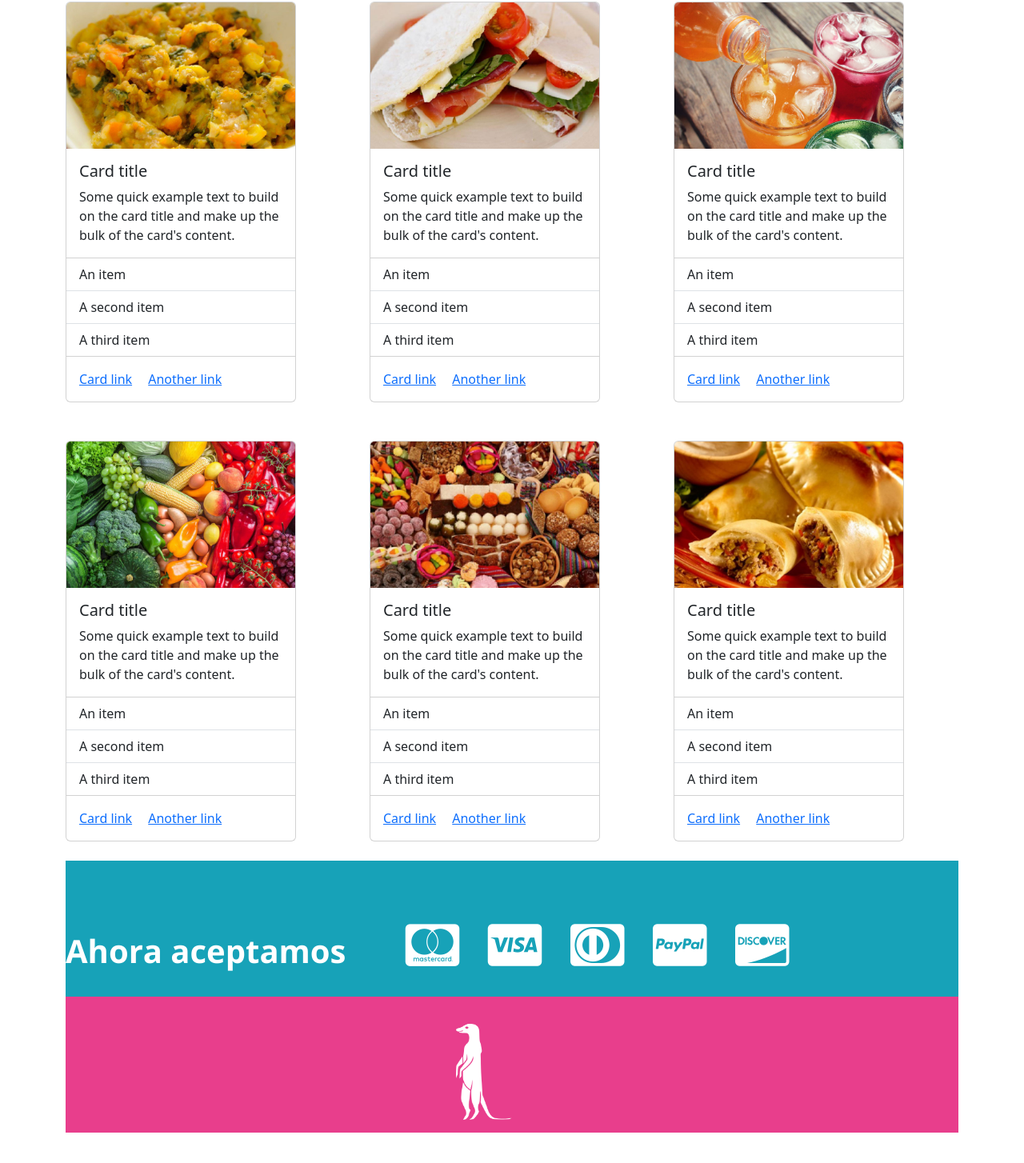
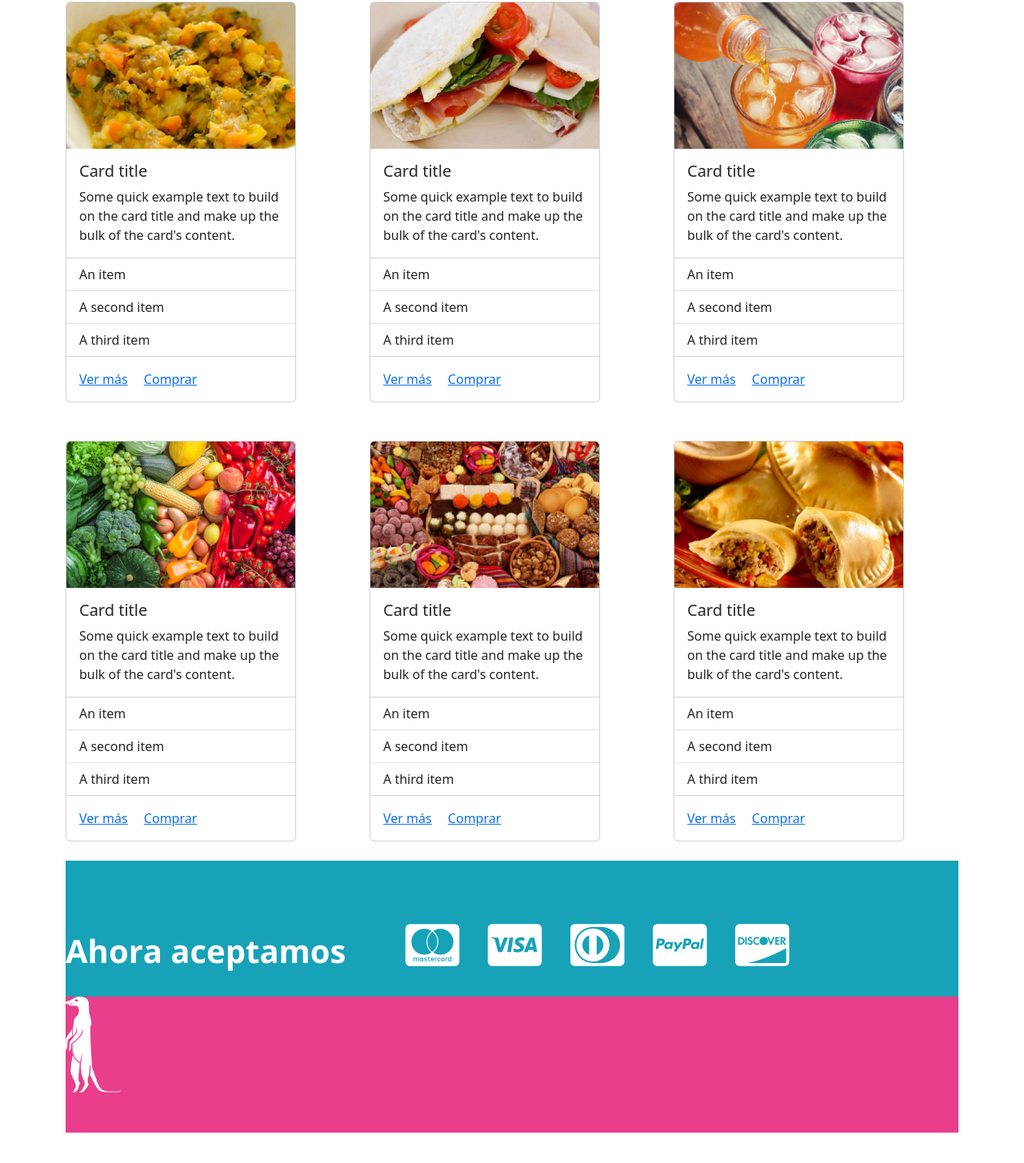
Before and after one commit to faguilarv/DesafioSuricata, a plain HTML site: page index.html in a window 1280 px wide. Shown: the part 342-1796 px from the top of the page at 80% size. Drawn offline with nearby package versions, Linux system fonts and the light colour scheme.

Commit message:
cambios en footer

```diff
--- a/Assets/css/estilos.css
+++ b/Assets/css/estilos.css
@@ -1,3 +1,9 @@
+body {
+    display: grid;
+    min-height: 100vh;
+    grid-template-rows: (auto 1fr auto);
+}
+
 .bg-pink {
     background-color: #E83E8C;
 }
@@ -11,8 +17,10 @@
 
 .footer {
     background-color: #17A2B8;
-    width: 100%;
     height: 170px;
+    bottom: 0;
+
+
 }
 
 .footer .anuncio {
@@ -40,17 +48,11 @@
 .footer2 {
     background-color: #E83E8C;
     height: 170px;
-    margin: 0 auto;
-    position: relative;
+
 }
 
 .suricata img {
     width: 70px;
     height: 120px;
-    position: absolute;
-
-    top: 20%;
-    right: 50%;
-    transform: translate(50% -50%);
 
 }
--- a/index.html
+++ b/index.html
@@ -76,8 +76,8 @@
                         <li class="list-group-item">A third item</li>
                     </ul>
                     <div class="card-body">
-                        <a href="#" class="card-link">Card link</a>
-                        <a href="#" class="card-link">Another link</a>
+                        <a href="#" class="card-link">Ver más</a>
+                        <a href="#" class="card-link">Comprar</a>
                     </div>
                 </div>
             </div>
@@ -97,8 +97,8 @@
                         <li class="list-group-item">A third item</li>
                     </ul>
                     <div class="card-body">
-                        <a href="#" class="card-link">Card link</a>
-                        <a href="#" class="card-link">Another link</a>
+                        <a href="#" class="card-link">Ver más</a>
+                        <a href="#" class="card-link">Comprar</a>
                     </div>
                 </div>
             </div>
@@ -117,8 +117,8 @@
                         <li class="list-group-item">A third item</li>
                     </ul>
                     <div class="card-body">
-                        <a href="#" class="card-link">Card link</a>
-                        <a href="#" class="card-link">Another link</a>
+                        <a href="#" class="card-link">Ver más</a>
+                        <a href="#" class="card-link">Comprar</a>
                     </div>
                 </div>
             </div>
@@ -138,8 +138,8 @@
                         <li class="list-group-item">A third item</li>
                     </ul>
                     <div class="card-body">
-                        <a href="#" class="card-link">Card link</a>
-                        <a href="#" class="card-link">Another link</a>
+                        <a href="#" class="card-link">Ver más</a>
+                        <a href="#" class="card-link">Comprar</a>
                     </div>
                 </div>
             </div>
@@ -159,8 +159,8 @@
                         <li class="list-group-item">A third item</li>
                     </ul>
                     <div class="card-body">
-                        <a href="#" class="card-link">Card link</a>
-                        <a href="#" class="card-link">Another link</a>
+                        <a href="#" class="card-link">Ver más</a>
+                        <a href="#" class="card-link">Comprar</a>
                     </div>
                 </div>
             </div>
@@ -179,8 +179,8 @@
                         <li class="list-group-item">A third item</li>
                     </ul>
                     <div class="card-body">
-                        <a href="#" class="card-link">Card link</a>
-                        <a href="#" class="card-link">Another link</a>
+                        <a href="#" class="card-link">Ver más</a>
+                        <a href="#" class="card-link">Comprar</a>
                     </div>
                 </div>
             </div>
@@ -205,23 +205,6 @@
                 <img src="Assets/img/logo-footer.png" alt="Suricata de pie en el footer">
             </div>
         </section>
-
-        <!--<section class="container my-5 ">
-            <footer class="contenedor   p-4">
-                <p class="ahora mb-0  d-inline-block align-left">Ahora aceptamos</p>
-                <div class="tajetas-credito d-inline-block">
-                    <a href="#"><i class="icon-white fa-brands fa-cc-mastercard"></i></a>
-                    <a href="#"><i class="icon-white fa-brands fa-cc-visa"></i></a>
-                    <a href="#"><i class="icon-white fa-brands fa-cc-diners-club"></i></a>
-                    <a href="#"><i class="icon-white fa-brands fa-cc-paypal"></i></a>
-                    <a href="#"><i class="icon-white fa-brands fa-cc-discover"></i></a>
-
-                </div>
-                <div class="pie_de_pagina">
-                    <img src="assets/img/logo-footer.png" height="60" width="60" class="img-fluid">
-                </div>
-            </footer>
-        </section> -->
     </main>
     <!--JS-->
     <script src="https://cdn.jsdelivr.net/npm/bootstrap@5.3.2/dist/js/bootstrap.bundle.min.js"
```
